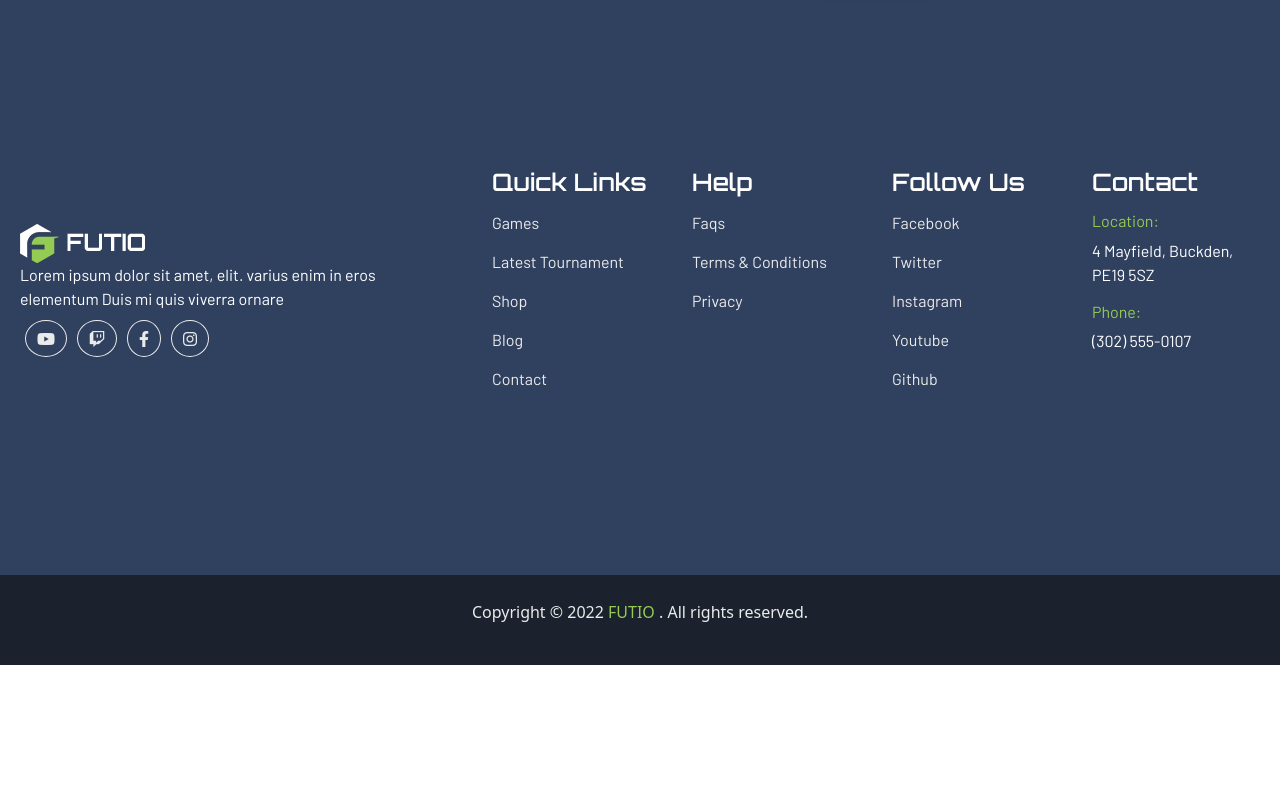
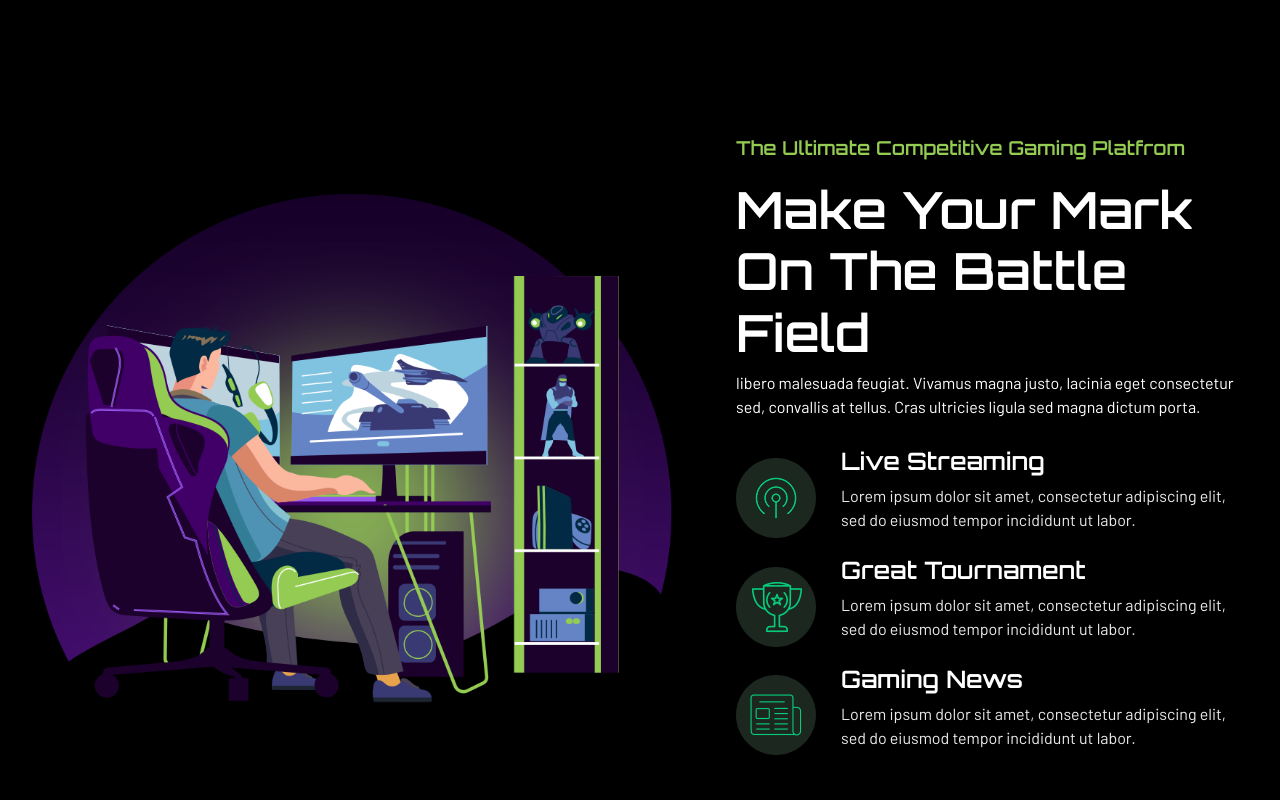
Before and after one commit to GiacomoArena/proj-html-vuejs, a Vue app: page / in a window 1280 px wide. Shown: the part 900-1700 px from the top of the page. Before the commit the page ends 1565 px from the top, so only its background shows below. Built offline with nearby package versions, Linux system fonts and the light colour scheme.

Commit message:
update commit

```diff
--- a/src/components/partials/Platform.vue
+++ b/src/components/partials/Platform.vue
@@ -13,11 +13,106 @@
 
 
 <template>
+  <section>
 
+    <img src="../../assets/features-illus.png" alt="img">
+
+    <div class="info">
+      <p>The Ultimate Competitive Gaming Platfrom</p>
+      <h1>Make Your Mark On The Battle Field</h1>
+      <span>
+        libero malesuada feugiat. Vivamus magna justo, lacinia eget consectetur sed, convallis at tellus. Cras ultricies ligula sed magna dictum porta.
+      </span>
+      <div class="features">
+
+        <div class="live-streaming d-flex mt-2">
+          <img src="../../assets/icon/features-icon-1.png" alt="icon">
+          <span>
+            <h3>Live Streaming</h3>
+            <p>
+              Lorem ipsum dolor sit amet, consectetur adipiscing elit, sed do eiusmod tempor incididunt ut labor.
+            </p>
+          </span>
+        </div>
+
+        <div class="great-tournament d-flex mt-2">
+          <img src="../../assets/icon/features-icon-2.png" alt="icon">
+          <span>
+            <h3>Great Tournament</h3>
+            <p>
+              Lorem ipsum dolor sit amet, consectetur adipiscing elit, sed do eiusmod tempor incididunt ut labor.
+            </p>
+          </span>
+        </div>
+
+        <div class="gaming-news d-flex mt-2">
+          <img src="../../assets/icon/features-icon-3.png" alt="icon">
+          <span>
+            <h3>Gaming News</h3>
+            <p>
+              Lorem ipsum dolor sit amet, consectetur adipiscing elit, sed do eiusmod tempor incididunt ut labor.
+            </p>
+          </span>
+        </div>
+
+      </div>
+    </div>
+  </section>
 </template>
 
 
 <style lang="scss" scoped>
 @use '../../scss/partials/variables' as*;
-
+  section{
+    height: 900px;
+    background-color: black;
+    display: flex;
+    justify-content: space-around;
+    align-items: center;
+    img{
+      width: 50%;
+      object-fit: contain;
+    }
+    .info{
+      font-family: $primary-font;
+      width: 40%;
+      color: white;
+      p{
+        color: $my-lightgreen;
+        font-size: 1.2rem;
+        font-weight: 600;
+      }
+      h1{
+        font-size: 3.2rem;
+        font-weight: 600;
+      }
+      span{
+        font-family: $secondary-font;
+      }
+      .features{
+        margin-top: 20px;
+        display: flex;
+        flex-direction: column;
+        img{
+          width: 80px;
+          margin-right: 25px;
+        }
+        h3{
+          font-family: $primary-font;
+          font-size: 1.5rem;
+          font-weight: 600;
+        }
+        span{
+          display: flex;
+          flex-direction: column;
+        }
+        p{
+          color: $my-white;
+          font-family: $secondary-font;
+          font-weight: 400;
+          font-size: 1rem;
+        }
+      }
+    }
+  }
 </style>
```
